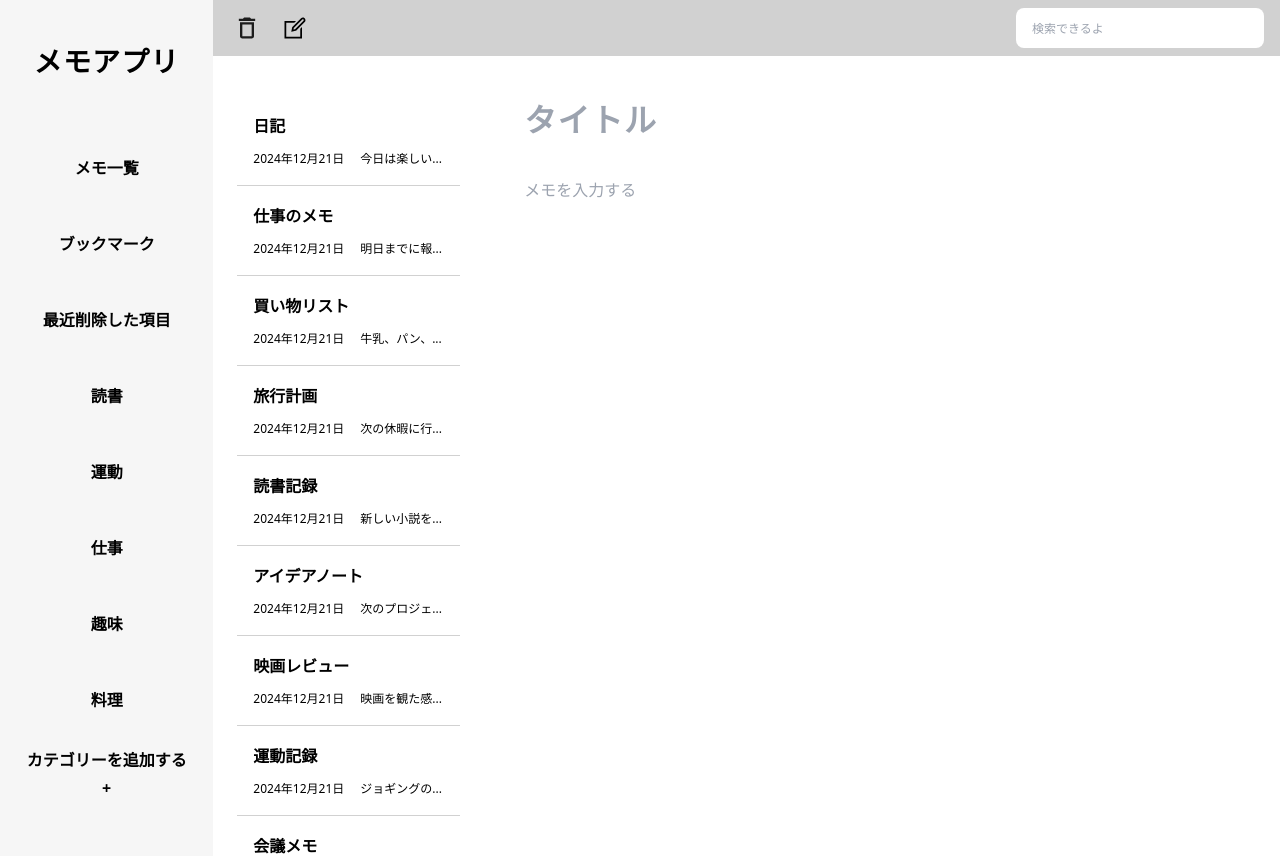
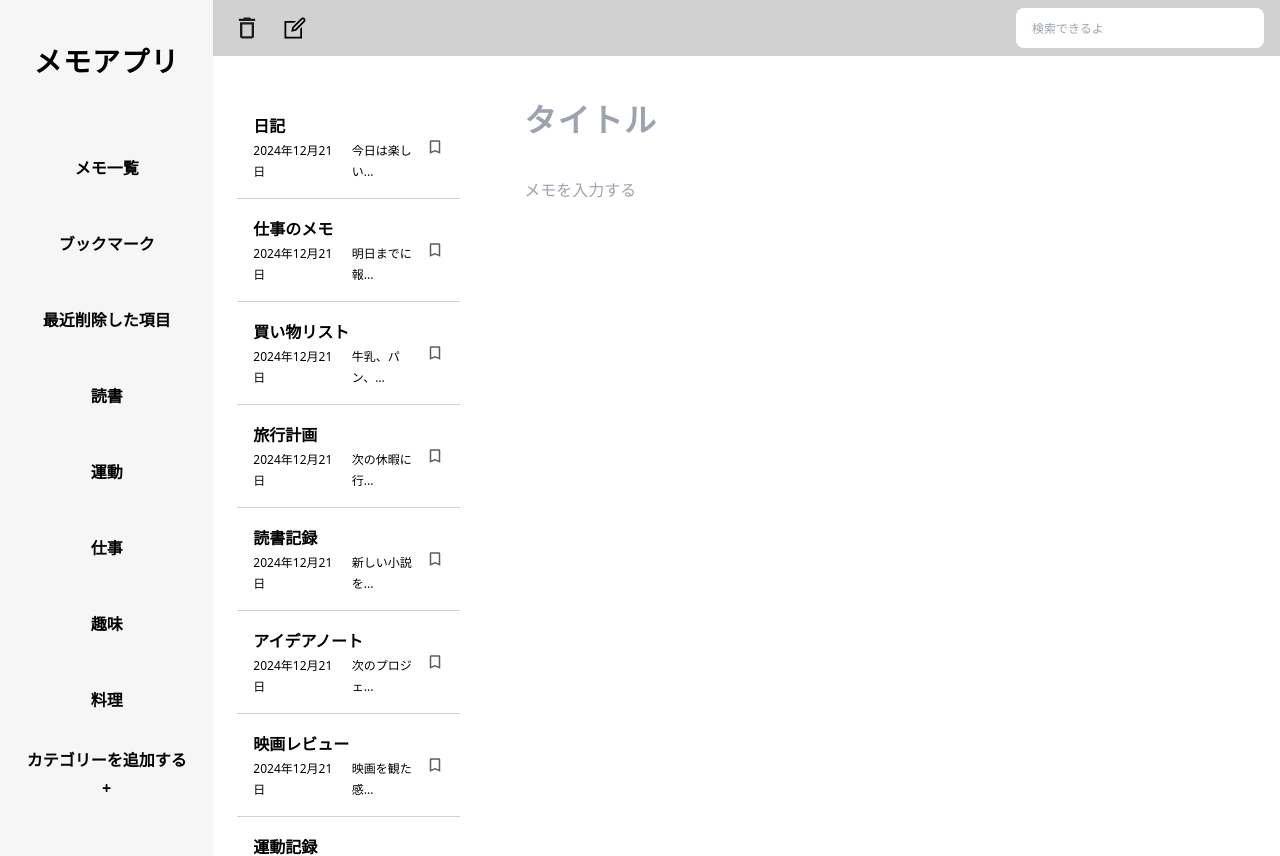
Before and after one commit to Abiti0233/memo-app-frontend, a Next.js app: page /home in a window 1280 px wide. Built offline with nearby package versions, Linux system fonts and the light colour scheme.

Commit message:
Add: ブックマークボタンお追加

```diff
--- a/src/components/memo/memo-item.tsx
+++ b/src/components/memo/memo-item.tsx
@@ -1,5 +1,6 @@
 "use client";
 
+import Image from "next/image";
 export default function MemoItem({
 	title,
 	content,
@@ -24,19 +25,39 @@ export default function MemoItem({
 			: content;
 
 	return (
-		<button
-			className={`flex w-full flex-col gap-2 border-b border-solid border-grey-200 p-4 ${
+		<div
+			className={`relative flex w-full flex-col gap-2 border-b border-solid border-grey-200 p-4 ${
 				isSelected
 					? "bg-blue-500 text-white"
 					: "hover:bg-grey-100 active:bg-blue-500 active:text-white"
 			}`}
 			onClick={onSelect}
 		>
-			<h4 className="text-body-m-bold">{title}</h4>
-			<div className="flex gap-4 text-caption-m">
-				<p>{formattedDisplayDate}</p>
-				<p>{displayContent}</p>
+			<div className="flex items-center justify-between">
+				<div>
+					<h4 className="text-body-m-bold">{title}</h4>
+					<div className="flex gap-4 text-caption-m">
+						<p>{formattedDisplayDate}</p>
+						<p>{displayContent}</p>
+					</div>
+				</div>
+				<button className="group relative size-[20px]">
+					<Image
+						src="/assets/icon/bookmark.svg"
+						alt="ブックマークのアイコン"
+						fill
+						priority
+						className="opacity-100 transition-opacity duration-200 ease-out group-hover:opacity-0"
+					/>
+					<Image
+						src="/assets/icon/bookmark--yellow.svg"
+						alt="ブックマークのアイコン"
+						fill
+						priority
+						className="opacity-0 transition-opacity duration-200 ease-out group-hover:opacity-100"
+					/>
+				</button>
 			</div>
-		</button>
+		</div>
 	);
 }
```
Also changed, not shown: public/assets/icon/bookmark--yellow.svg (added), public/assets/icon/bookmark.svg (added).
